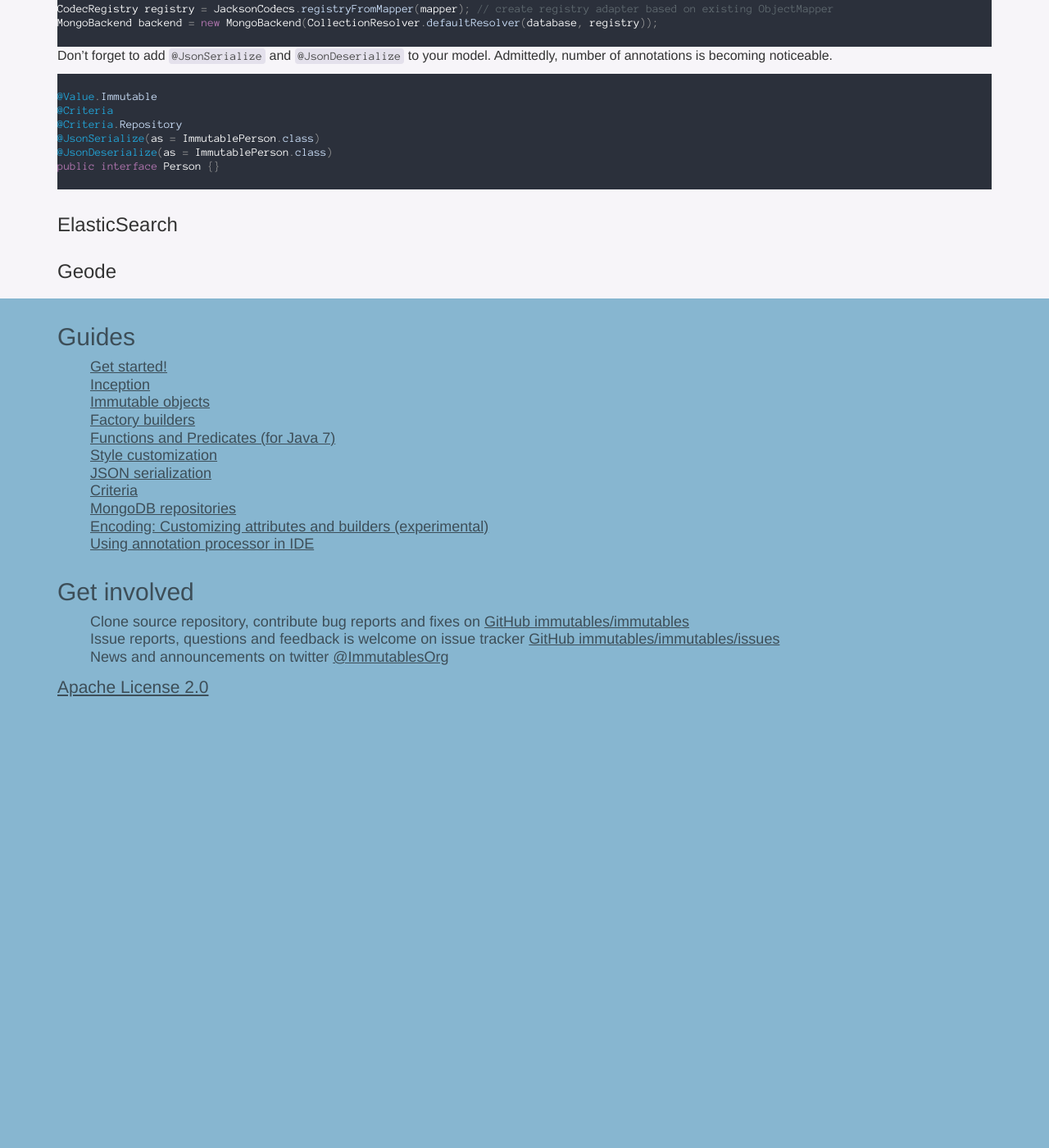
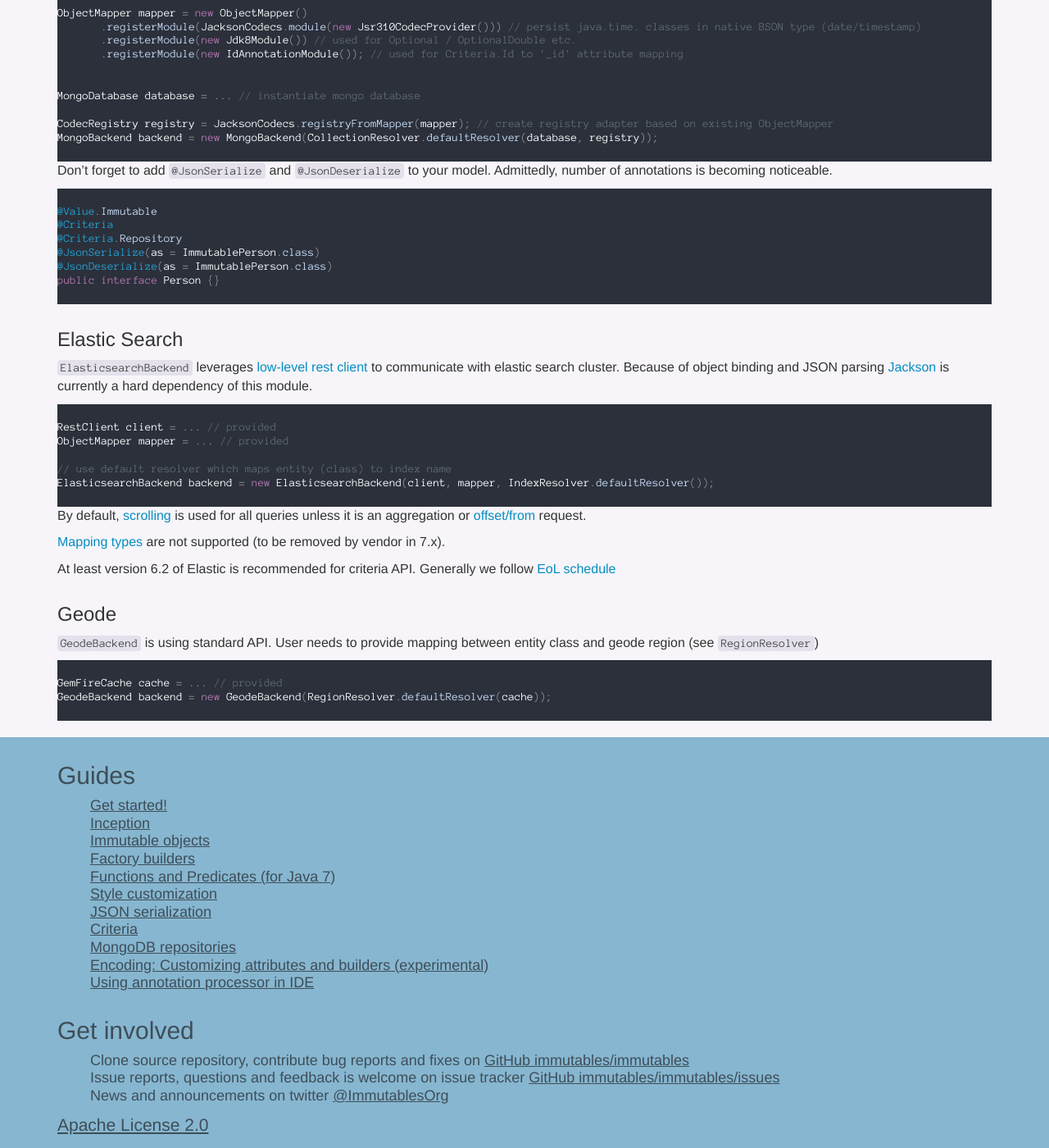
Before and after one commit to immutables/immutables.github.io, a Jekyll site: the page built from criteria.md, in a window 1280 px wide and 1400 px high, scrolled down 5055 px. Shown: the whole window at 82% size. Built offline with Jekyll 4.4.1, drawn with Linux system fonts in a browser that asks for light colours; nearby versions of some CDN libraries; Markdown is read by kramdown in place of the engine named in the settings; before the commit the page ends 6023 px from its top, so only the background shows below that; some of the changed text lies outside the part shown.

Commit message:
Add more information on how to instantiate backends

````diff
--- a/criteria.md
+++ b/criteria.md
@@ -238,6 +238,14 @@ PersonRepository repository = new PersonRepository(backend);
 ```
 
 ### InMemory
+`InMemoryBackend` is the simplest form of backend which doesn't have any external dependencies. Internally it uses [ConcurrentMap](https://docs.oracle.com/javase/8/docs/api/java/util/concurrent/ConcurrentMap.html) and reflections
+to evaluate expressions and perform CRUD operations.
+
+```java
+// instantiate InMemoryBackend
+Backend backend = new InMemoryBackend();
+```
+
 ### Mongo
 Mongo backend uses [reactive streams](https://mongodb.github.io/mongo-java-driver-reactivestreams/) driver. There is always an
 option for repository to expose synchronous (or other) API by using facets.
@@ -281,6 +289,30 @@ Don't forget to add `@JsonSerialize` and `@JsonDeserialize` to your model. Admit
 public interface Person {}
 ```
 
+### Elastic Search
+`ElasticsearchBackend` leverages [low-level rest client](https://www.elastic.co/guide/en/elasticsearch/client/java-rest/current/java-rest-low.html)
+to communicate with elastic search cluster. Because of object binding and JSON parsing [Jackson](https://github.com/FasterXML/jackson)
+is currently a hard dependency of this module.
 
-### ElasticSearch
+```java
+RestClient client = ... // provided
+ObjectMapper mapper = ... // provided
+
+// use default resolver which maps entity (class) to index name
+ElasticsearchBackend backend = new ElasticsearchBackend(client, mapper, IndexResolver.defaultResolver());
+```
+
+By default, [scrolling](https://www.elastic.co/guide/en/elasticsearch/reference/current/search-request-body.html#request-body-search-scroll) is
+used for all queries unless it is an aggregation or [offset/from](https://www.elastic.co/guide/en/elasticsearch/reference/current/search-request-body.html#request-body-search-from-size) request.
+
+[Mapping types](https://www.elastic.co/guide/en/elasticsearch/reference/master/removal-of-types.html) are not supported (to be removed by vendor in 7.x).
+
+At least version 6.2 of Elastic is recommended for criteria API. Generally we follow [EoL schedule](https://www.elastic.co/support/eol)
+
 ### Geode
+`GeodeBackend` is using standard API. User needs to provide mapping between entity class and geode region (see `RegionResolver`)
+
+```java
+GemFireCache cache = ... // provided
+GeodeBackend backend = new GeodeBackend(RegionResolver.defaultResolver(cache));
+```
````
